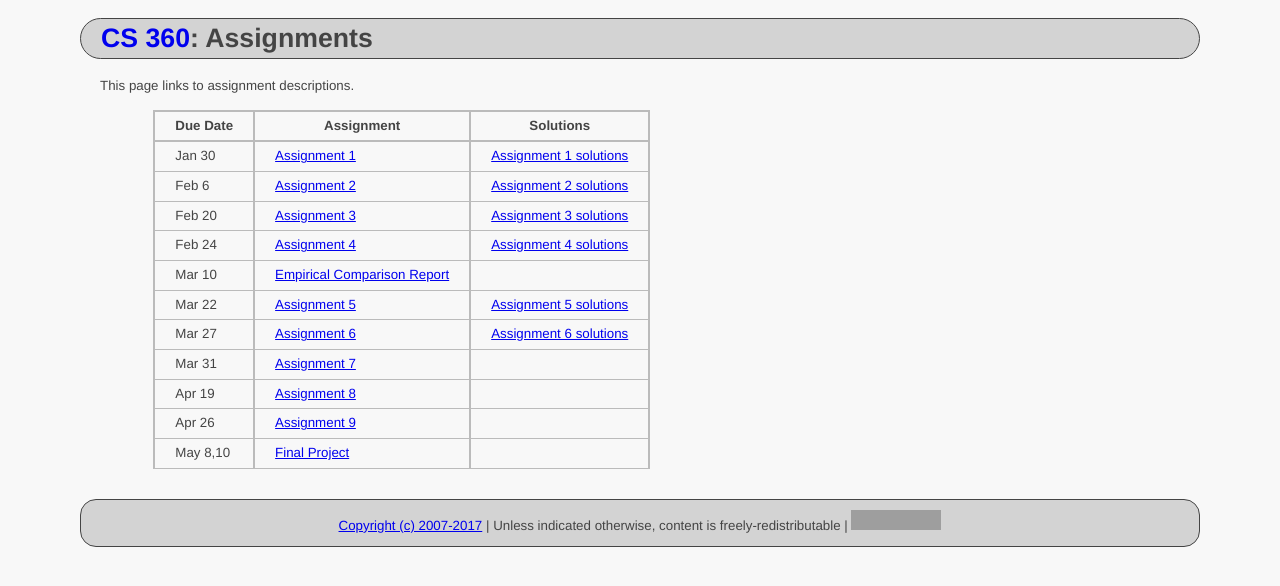
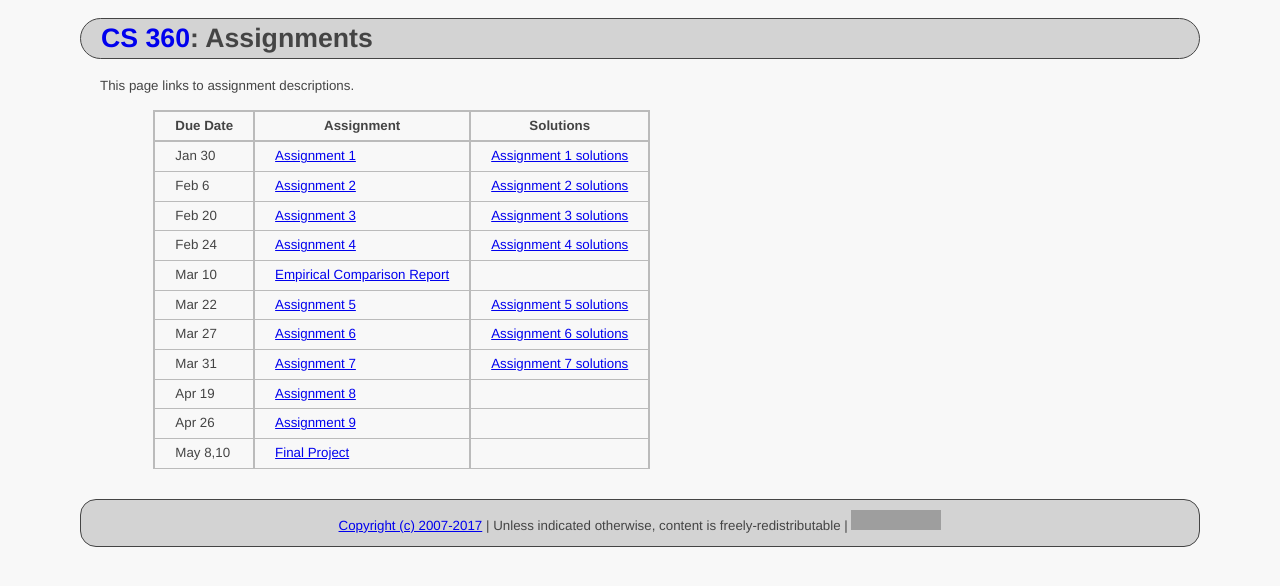
Before and after one commit to ycpcs/cs360-spring2017, a Jekyll site: the page built from assign/index.md, in a window 1280 px wide. Shown: the top 586 px of the page. Built offline with Jekyll 4.4.1, drawn with Linux system fonts in a browser that asks for light colours; grey boxes are pictures that could not be loaded.

Commit message:
add assign 7 solutions
add assign 7 solutions

```diff
--- a/assign/index.md
+++ b/assign/index.md
@@ -14,7 +14,7 @@ This page links to assignment descriptions.
 > Mar 10   | [Empirical Comparison Report](../assign/emp_comp.html)   |           |
 > Mar 22   | [Assignment 5](../assign/assign05.html)                  | [Assignment 5 solutions](../assign/sol/assign05sol.pdf) |
 > Mar 27   | [Assignment 6](../assign/assign06.html)                  | [Assignment 6 solutions](../assign/sol/assign06sol.pdf) |
-> Mar 31   | [Assignment 7](../assign/assign07.html)                  | <!-- [Assignment 7 solutions](../assign/sol/assign07sol.pdf) --> |
+> Mar 31   | [Assignment 7](../assign/assign07.html)                  | [Assignment 7 solutions](../assign/sol/assign07sol.pdf) |
 > Apr 19   | [Assignment 8](../assign/assign08.html)                  | <!-- [Assignment 8 solutions](../assign/sol/assign08sol.pdf) --> |
 > Apr 26   | [Assignment 9](../assign/assign09.html)                  | <!-- [Assignment 9 solutions](../assign/sol/assign09sol.pdf) --> |
 > May 8,10 | [Final Project](../assign/finalproj.html)                |           |
```
Also changed, not shown: 1 other file.
